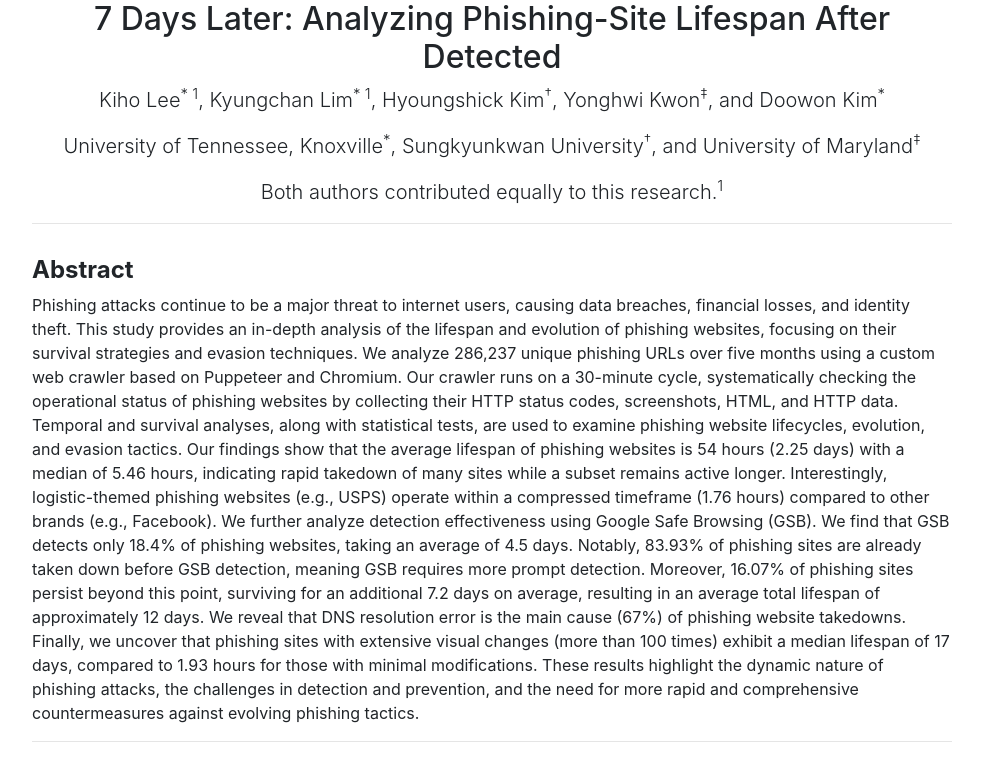
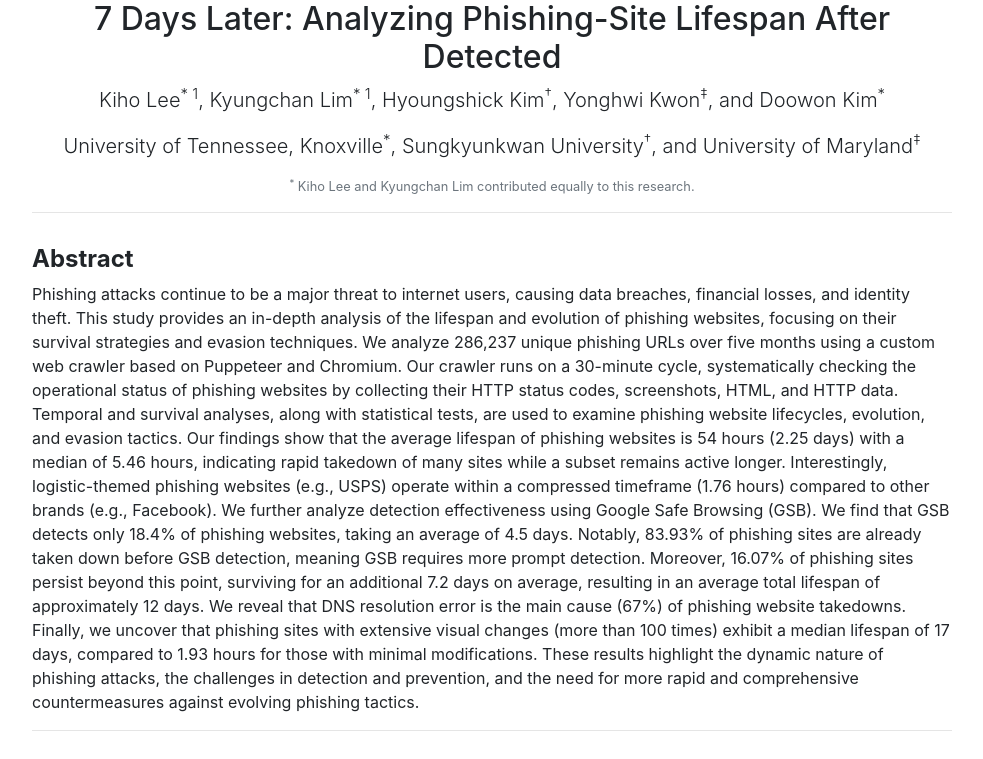
Before and after one commit to moa-lab/phishing-alive-measurement, a plain HTML site: page index.html in a window 1280 px wide. Shown: the top 759 px of the page, without its empty margins (148-1131 px from the left). Drawn offline with nearby package versions, Linux system fonts and the light colour scheme.

```diff
--- a/index.html
+++ b/index.html
@@ -38,7 +38,9 @@
         <h2>7 Days Later: Analyzing Phishing-Site Lifespan After Detected</h2>
         <p id="page-lead" class="lead">Kiho Lee<sup>* 1</sup>, Kyungchan Lim<sup>* 1</sup>, Hyoungshick Kim<sup>†</sup>, Yonghwi Kwon<sup>‡</sup>, and Doowon Kim<sup>*</sup></p>
         <p id="page-lead" class="lead">University of Tennessee, Knoxville<sup>*</sup>, Sungkyunkwan University<sup>†</sup>, and University of Maryland<sup>‡</sup></p>
-        <p id="page-lead" class="lead">Both authors contributed equally to this research.<sup>1</sup></p>
+        <p class="small text-muted mt-2">
+          <sup>*</sup> Kiho Lee and Kyungchan Lim contributed equally to this research.
+        </p>
 
 
         <hr/>
```
